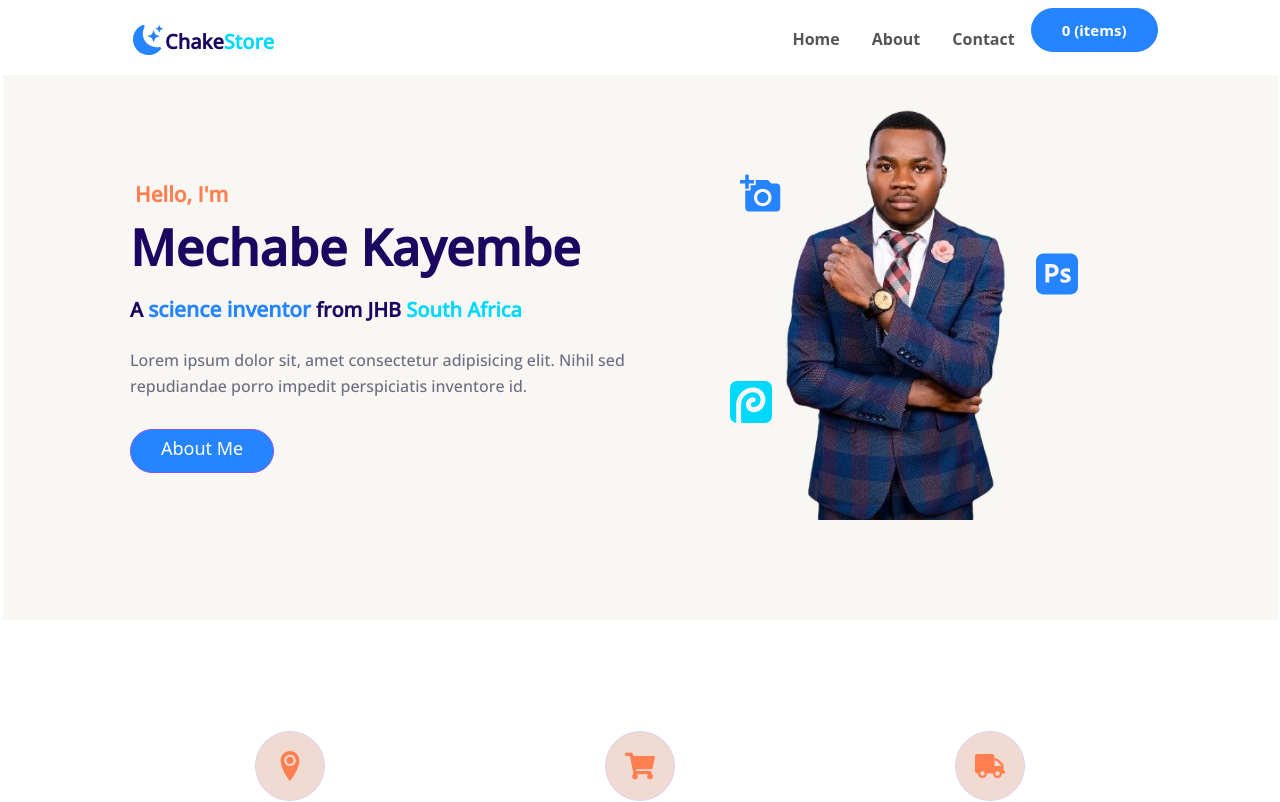
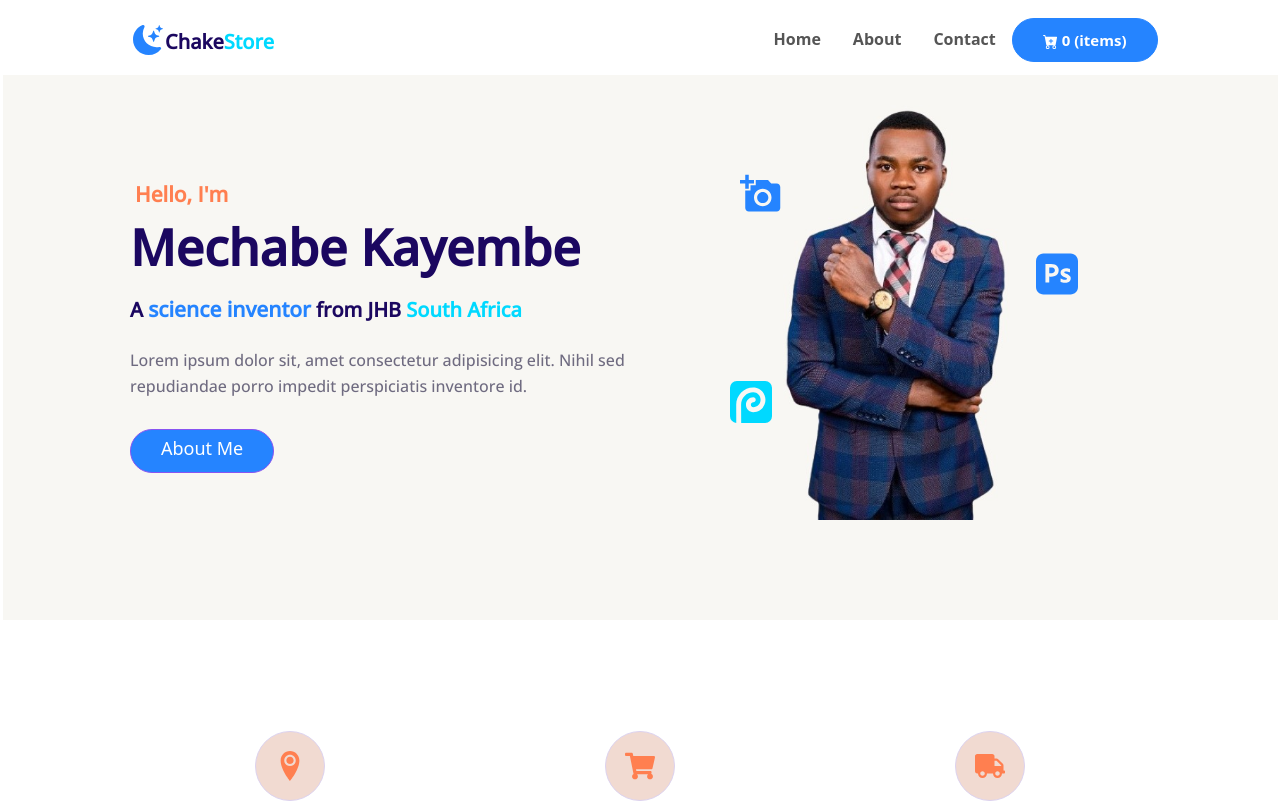
Before and after one commit to kito078/chack-me-store, a React (Create React App) app: page / in a window 1280 px wide. Shown: the top 802 px of the page. Built offline with nearby package versions, Linux system fonts and the light colour scheme.

Commit message:
second commit

```diff
--- a/src/components/Contact/Contact.js
+++ b/src/components/Contact/Contact.js
@@ -20,7 +20,7 @@ const contactItems = [
   {
     icon: <BsFillTelephoneFill />,
     title: "Phone",
-    desc: "+27 61 856 2010",
+    desc: "+27 61 856 2010...............",
   },
 ];
 
--- a/src/components/Contact/ContactForm.js
+++ b/src/components/Contact/ContactForm.js
@@ -61,10 +61,6 @@ function ContactForm() {
 
   const onSubmitHandler = (event) => {
     event.preventDefault();
-    if (!nameIsValid) {
-      setNameIsValid(false);
-      return;
-    }
 
     if (
       nameIsValid ||
@@ -80,7 +76,7 @@ function ContactForm() {
   };
 
   return (
-    <Form onSubmit={onSubmitHandler} className="contactForm  mt-lg-5">
+    <Form onSubmit={onSubmitHandler} className="contactForm pt-5 pt-lg-0 mt-5">
       <Row>
         <Col md={6}>
           <FormGroup>
--- a/src/components/Footer/Footer.js
+++ b/src/components/Footer/Footer.js
@@ -15,10 +15,10 @@ function Footer() {
   return (
     <div className="footer p-4">
       <div className="container">
-        <Row className="align-items-center justify-content-center mx-auto  ">
-          <Col lg className="footer__header">
+        <Row className="align-items-center justify-content-center  text-lg-start  mx-auto  ">
+          <Col lg className="footer__header ">
             <h5 className="mb-4 d-flex">
-              <span className="footer-brand me-1">
+              <span className="footer-brand me-1 ">
                 <BsFillMoonStarsFill />
               </span>
               <span className="brand-chake mt-3">Chake</span>
@@ -53,7 +53,7 @@ function Footer() {
               </span>
             </div>
           </Col>
-          <Col lg className="footer__body text-start">
+          <Col lg className="footer__body d-none d-lg-block text-lg-start">
             <h5>Devwaves</h5>
             {/* <Link to="https://www.npmjs.com/package/react-router-dom">
               facebook
@@ -64,15 +64,15 @@ function Footer() {
             <p>Team</p>
             <p>Contact</p>
           </Col>
-          <Col lg className="footer__body">
+          <Col lg className="footer__body d-none d-lg-block">
             <h5>Devwaves</h5>
             <p>Tutorial</p>
             <p>Streaming</p>
             <p>Teaching</p>
             <p>Tutorial</p>
           </Col>
-          <Col lg className="footer__body">
-            <h5>Contact Us</h5>
+          <Col lg className="footer__body mt-4 mt-lg-0">
+            <h5 className="mb-5 mb-lg-3">Contact Us</h5>
             <p>
               <ImLocation2 />
               <span className="ms-3">Johannesburg Beria Doris street n 21</span>
--- a/src/components/Navbar/Navbar.css
+++ b/src/components/Navbar/Navbar.css
@@ -65,6 +65,7 @@
   margin: 0 1.6rem;
 
 }
+
 
 .hamburger {
   border: 0;
@@ -138,7 +139,6 @@
   font-weight: 600 !important;
   border: 1px solid var(--color-primary) !important;
   font-size: 1.5rem !important;
-  margin-bottom: 2rem;
   transition: all 0.8s ease-in 0s;
 }
 .btn--nav:hover{
--- a/src/components/Navbar/Navbar.js
+++ b/src/components/Navbar/Navbar.js
@@ -2,6 +2,7 @@ import { useContext, useState } from "react";
 import "./Navbar.css";
 import { Button } from "reactstrap";
 import { BsFillMoonStarsFill } from "react-icons/bs";
+import { BsCartPlusFill } from "react-icons/bs";
 import { CartContext } from "../../cart-context";
 
 export default function Navbar(props) {
@@ -63,7 +64,13 @@ export default function Navbar(props) {
             <a href="/contact">Contact</a>
           </li>
           <li>
-            <Button className="btn--nav" onClick={props.onShowCart}>
+            <Button
+              className="btn--nav mb-4 mb-md-0"
+              onClick={props.onShowCart}
+            >
+              <span className="pb-5">
+                <BsCartPlusFill />
+              </span>{" "}
               {productsCount} (items)
             </Button>
           </li>
```
